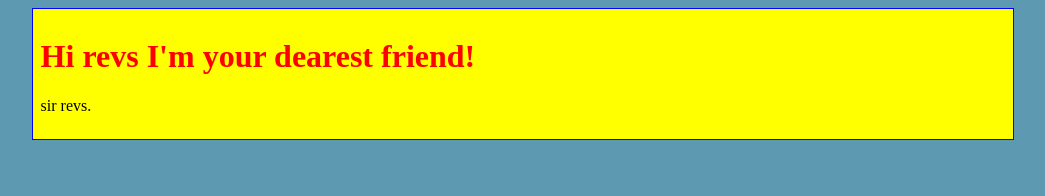
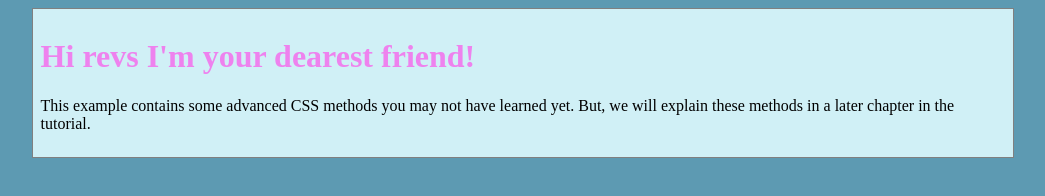
Before and after one commit to revsj/test.css, a plain HTML site: page index.html in a window 1280 px wide. Shown: the whole page, without its empty margins (213-1258 px from the left). Drawn offline with Linux system fonts and the light colour scheme.

Commit message:
"some changes"

```diff
--- a/index.html
+++ b/index.html
@@ -7,7 +7,7 @@
 
 <div class="center_div">
   <h1>Hi revs I'm your dearest friend!</h1>
-  <p>sir revs.</p>
+  <p>This example contains some advanced CSS methods you may not have learned yet. But, we will explain these methods in a later chapter in the tutorial.</p>
 </div>
 
 </body>
--- a/style.css
+++ b/style.css
@@ -3,14 +3,14 @@ body {
     background: #5d9ab2 url("img_tree.png") no-repeat top left;
   }
   h1 {
-    color: red;
+    color: violet;
     }
   .center_div {
-    border: 1px solid blue;
+    border: 1px solid gray;
     margin-left: auto;
     margin-right: auto;
     width: 90%;
-    background-color: yellow;
+    background-color: #d0f0f6;
     text-align: left;
     padding: 8px;
   }
```
